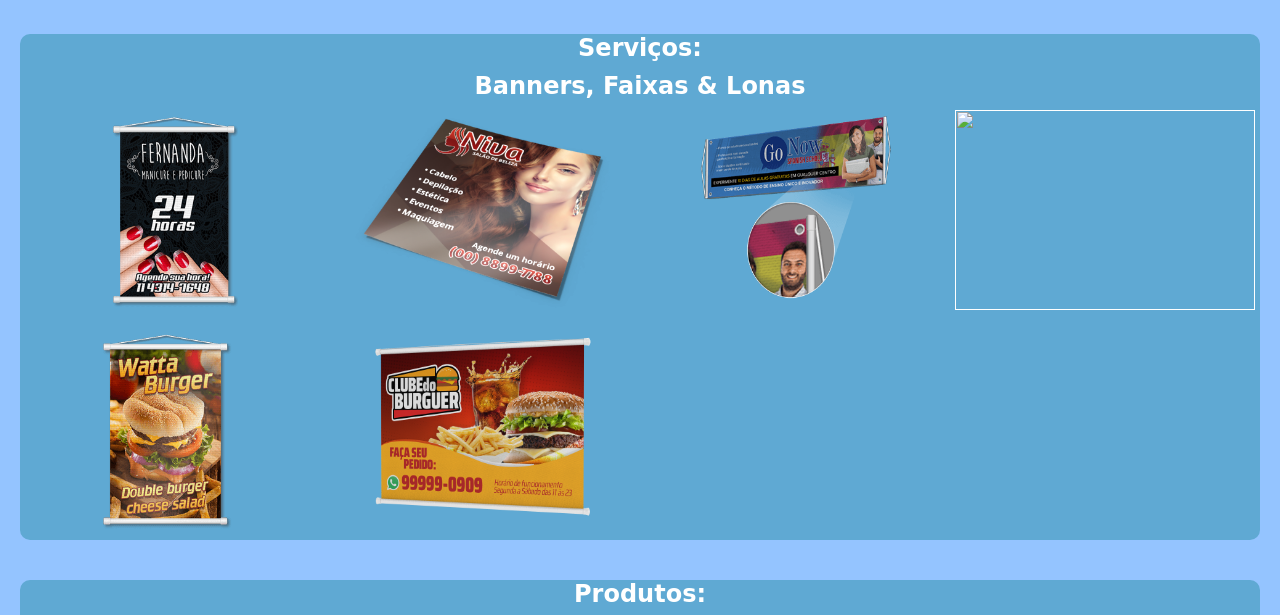
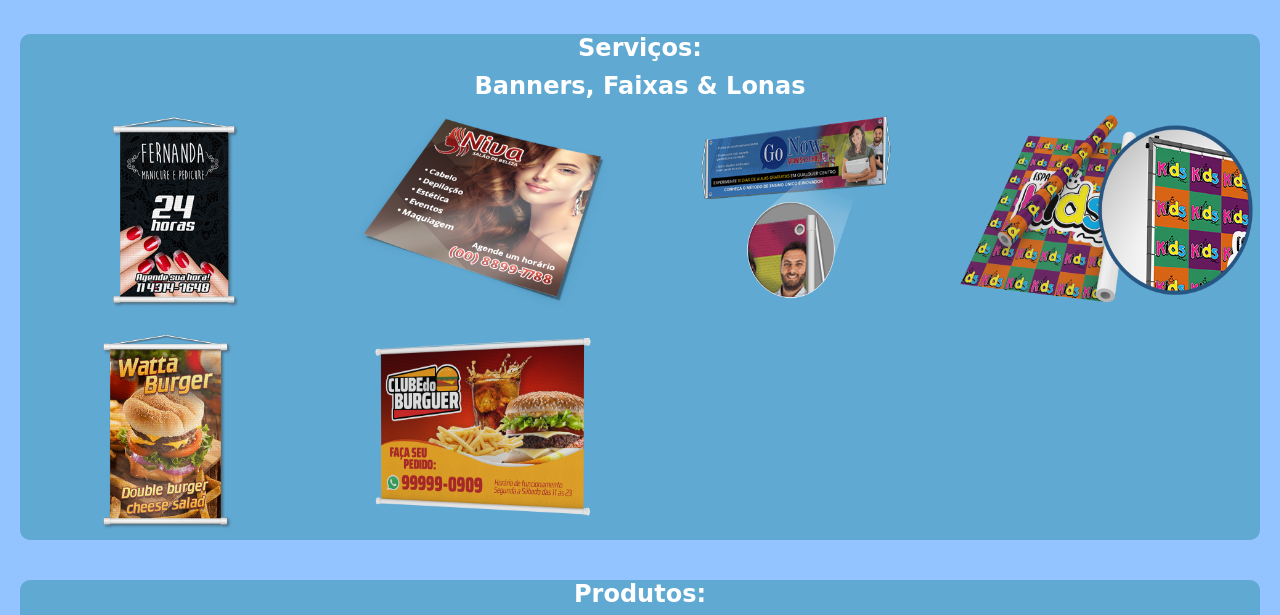
Before and after one commit to gabrielruizmb/art7reach, a plain HTML site: page index.html in a window 1280 px wide. Shown: the part 166-781 px from the top of the page. Drawn offline with Linux system fonts and the light colour scheme.

Commit message:
Update index.html

```diff
--- a/index.html
+++ b/index.html
@@ -49,7 +49,7 @@
           </a>
           <a href="">
             <div class="service">
-              <img src="images/backdrop.png" alt="">
+              <img src="backdrop.png" alt="">
             </div>
           </a>
           <a href="">
```
